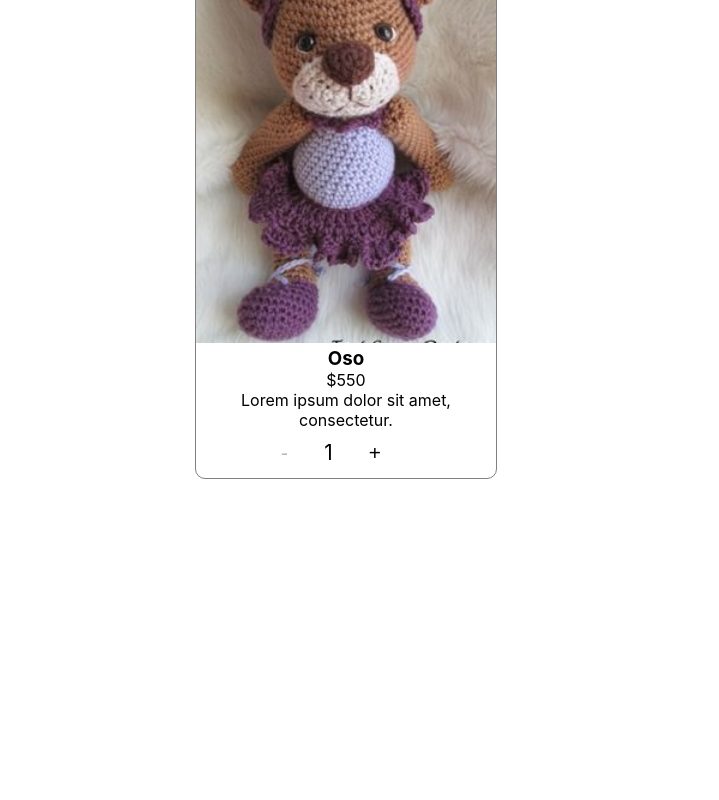
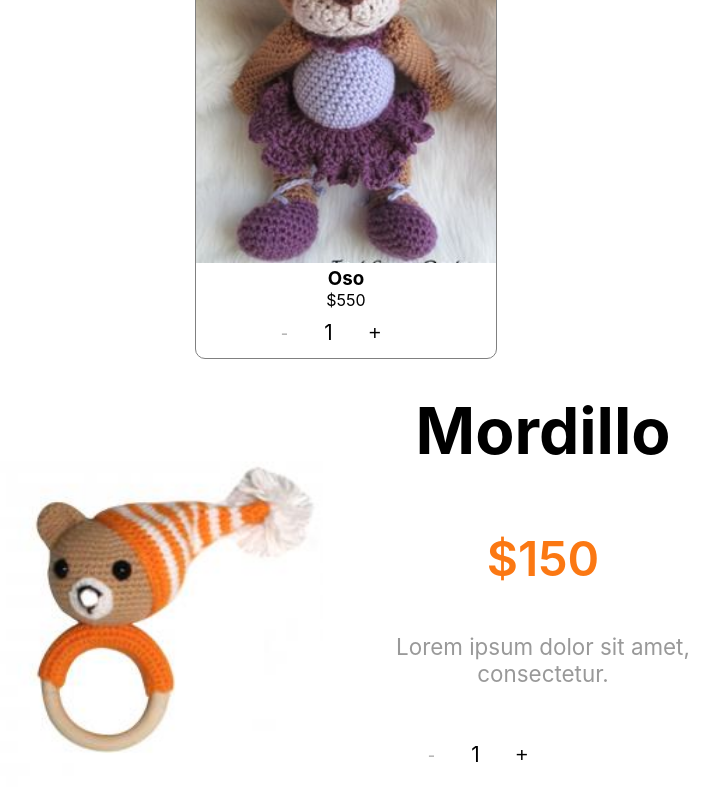
Before and after one commit to virinarl/iri-store, a React (Create React App) app: page / in a window 1280 px wide. Shown: the part 1298-2098 px from the top of the page, without its empty margins (297-1016 px from the left). Before the commit the page ends 1780 px from the top, so only its background shows below. Built offline with nearby package versions, Linux system fonts and the light colour scheme.

Commit message:
itemDetails & itemDetailsContainer funcional

```diff
--- a/src/App.js
+++ b/src/App.js
@@ -1,16 +1,18 @@
 import React from 'react';
 import './App.css';
+
 import NavBar from './components/NavBar';
 import ItemListContainer from './components/ItemListContainer';
-import ItemList from './components/ItemList';
+import ItemDetailContainer from './components/itemDetailContainer';
+
 import menu from './data/menu';
-
 
 function App() {
   return (
     <div className="App">
       <NavBar menu = {menu}/>
       <ItemListContainer greeting='Conoce nuestros productos' />
+      <ItemDetailContainer identificador={1} />
     </div>
   );
 }
--- a/src/components/ItemList.js
+++ b/src/components/ItemList.js
@@ -34,9 +34,8 @@ const ItemList = () => {
 
     return (
         productos.map((producto) => (
-            <div>
+            <div key={producto.id}>
                 <Items
-                    key={producto.id}
                     title={producto.title}
                     price={producto.price}
                     url={producto.pictureUrl}
--- a/src/components/NavBar.js
+++ b/src/components/NavBar.js
@@ -6,7 +6,7 @@ const NavBar = ({menu}) => {
         <nav className="header">
             <h1>Oriworld</h1>
             <div>
-                {menu.map(element => <p><a href="#">{element}</a></p>)}
+                {menu.map(element => <p key={element}><a href="#">{element}</a></p>)}
                 <CartWidget />
             </div>
         </nav>
--- a/src/components/Visual/Item.js
+++ b/src/components/Visual/Item.js
@@ -3,17 +3,14 @@ import ItemCounts from '../ItemCount';
 import './Styles/item.css';
 
 
-const Items = ({title, price, url, stock, key, descripcion}) =>{
+const Items = (props) =>{
     return (
-        <div key={key} className='itemContainer'>
-            <img src={url} alt={title} className='itemPhoto'/>
+        <div className='itemContainer'>
+            <img src={props.url} alt={props.title} className='itemPhoto'/>
             <div>
-                <h3>{title}</h3>
-                <p>${price}</p>
-                <p>{descripcion}</p>
-                <div className='addItem'>
-                    <ItemCounts initial={1} stock={stock} />
-                </div>
+                <h3>{props.title}</h3>
+                <p>${props.price}</p>
+                <ItemCounts initial={1} stock={props.stock} />
             </div>
         </div>
     )
--- a/src/components/Visual/Styles/item.css
+++ b/src/components/Visual/Styles/item.css
@@ -11,7 +11,3 @@
     border-radius: 10px 10px 0px 0px;
     object-fit: cover;
 }
-
-.addItem{
-    align-items: center;
-}
--- /dev/null
+++ b/src/components/Visual/Styles/itemDetails.css
@@ -0,0 +1,50 @@
+.item-detail-container {
+    display: grid;
+    grid-template: 1fr/1fr 1fr;
+    margin: 30px 0px;
+}
+
+.item-detail-container__img {
+    width: 350px;
+    height: 450px;
+    justify-self: end;
+    margin-right: 20px;
+}
+
+.item-detail-container__img img {
+    width: 100%;
+    height: 100%;
+    object-fit: cover;
+}
+
+.item-detail-container__detail {
+    display: flex;
+    flex-direction: column;
+    max-width: 400px;
+    height: 100%;
+}
+
+.item-detail-container__detail .product-name {
+    font-size: 4rem;
+    font-family: var(--playfair);
+    text-align: center;
+    margin-bottom: 60px;
+}
+
+.item-detail-container__detail .price {
+    font-size: 3rem;
+    color: #fb7813;
+    font-weight: 600;
+}
+
+.item-detail-container__detail .product-description {
+    color: #999;
+    font-size: 1.4rem;
+    padding: 45px 0;
+}
+
+.item-detail-container__detail .item-count-main {
+    margin-top: auto;
+    margin-right: 30%;
+    min-width: 250px;
+}
--- a/src/components/Visual/itemDetails.js
+++ b/src/components/Visual/itemDetails.js
@@ -1,15 +1,26 @@
 import React from 'react';
+import ItemCount from '../ItemCount';
 
+import './Styles/itemDetails.css';
 
-const itemDetails = ({titulo, descripcion, precio, url}) =>{
+const ItemDetail = ({item}) => {
+
     return (
-        <div>
-            <h1>{titulo}</h1>
-            <img src={url} alt={titulo} />
-            <p>{descripcion}</p>
-            <p>${precio}</p>
+        <div className="item-detail-container">
+            <div className="item-detail-container__img">
+                <img src={item.pictureUrl} alt="imagen del producto en oferta" />
+            </div>
+            <article className="item-detail-container__detail">
+                <h2 className="product-name">{item.title}</h2>
+                <span className="price">${item.price}</span>
+                <p className="product-description">{item.descripcion}</p>
+                <ItemCount
+                    stock={item.stock}
+                    initial={1}
+                />
+            </article>
         </div>
-    );
+    )
 }
 
-export default itemDetails
+export default ItemDetail
--- a/src/components/itemDetailContainer.js
+++ b/src/components/itemDetailContainer.js
@@ -1,41 +1,39 @@
 import React from 'react';
 import { useEffect, useState } from 'react';
-import Productos from '../data/infoProductos';
+import ItemDetail from './Visual/itemDetails';
+import {ItemBySale} from '../helpers/buscador';
 
-const itemDetailContainer = () => {
+const ItemDetailContainer = ({identificador}) => {
+
     const[item, setItem] = useState([]);
-
-    const getItemById = (id) => Productos.find((product) => product.id === id);
 
     const getItems = (condition) => {
         return new Promise((resolve, reject) => {
             setTimeout(() => {
-                const product = getProductById(condition);
-                resolve(product)
+                const result = ItemBySale(condition); //getProductById está en una carpeta llamada helpers, la cual me ayuda a dejar más limpio el código.
+                resolve(result);
+                console.log(result);
             }, 2000);
         });
     }
 
 
-    const obtainItemById = async (condition) => {
-        try {
-            const result = await getItems(condition);
-            setItem(result);
-        } catch (error){
-            alert('No pudimos cargar el producto buscado');
-        }
-    };
 
     useEffect(() => {
-        obtainItemById(1).then(item => setItem(item));
-        console.log(item);
-    }, [])
+        getItems(identificador).then(response => setItem(response));
+    }, [identificador])
 
     return (
-        <div>
-
+        <div>  {
+            item ?
+                <div>
+                    <ItemDetail item={item} />
+                </div>
+                    :
+                    <p className="loading">Cargando producto</p>
+        }
         </div>
     )
 }
 
-export default itemDetailContainer
+export default ItemDetailContainer
--- a/src/data/infoProductos.js
+++ b/src/data/infoProductos.js
@@ -11,6 +11,7 @@ const misProductos = [
         pictureUrl: amigorumiWolf,
         stock: 4,
         descripcion: 'Lorem ipsum dolor sit amet, consectetur.',
+        oferta: 0,
     },
     {
         id: 2,
@@ -19,6 +20,7 @@ const misProductos = [
         pictureUrl: sonajeroBear,
         stock: 7,
         descripcion: 'Lorem ipsum dolor sit amet, consectetur.',
+        oferta: 1,
     },
     {
         id:3,
@@ -27,6 +29,7 @@ const misProductos = [
         pictureUrl: amigorumiBear,
         stock: 2,
         descripcion: 'Lorem ipsum dolor sit amet, consectetur.',
+        oferta: 0,
     }
 ];
 
--- /dev/null
+++ b/src/helpers/buscador.js
@@ -0,0 +1,7 @@
+import products from '../data/infoProductos';
+
+const ItemBySale = (onSale) => products.find((product) => product.oferta === onSale);
+
+export{
+    ItemBySale
+}
```
